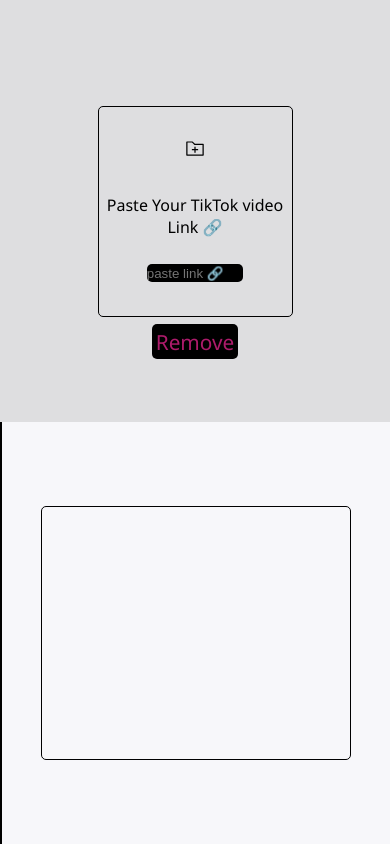
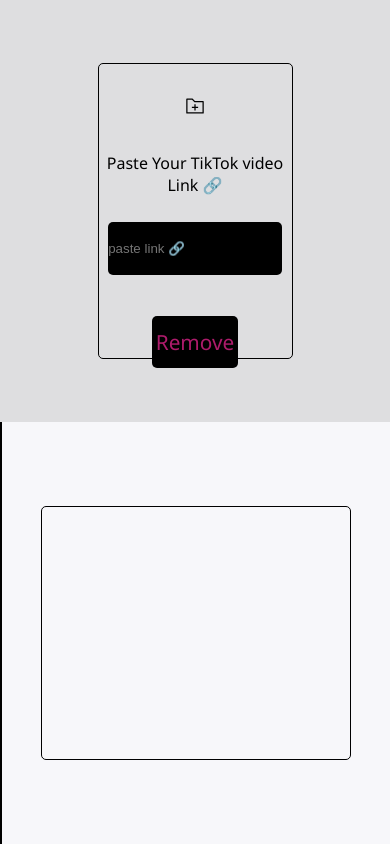
Before and after one commit to optimus-prime-coder/Tiktok_watermark_remover, a plain HTML site: page Edit.html in a window 390 px wide. Drawn offline with Linux system fonts and the light colour scheme.

Commit message:
changed width of video(js) and size of input field

```diff
--- a/script.js
+++ b/script.js
@@ -20,7 +20,7 @@
         const info = await response.json()
         title.innerText = info.data.title
         Music.innerText = `Music Title: ${info.data.music_info.title} `
-        videos.innerHTML = `<video src="${info.data.play}" width="100%" height="90%" controls download></video>`
+        videos.innerHTML = `<video src="${info.data.play}" width="100%" height="100%" controls download></video>`
     }
 
 
--- a/style.css
+++ b/style.css
@@ -175,7 +175,7 @@
 }
 
 .editBox{
-    height: 50%;
+    height: 70%;
     width: 50%;
     margin: auto;
     /* display: flex;
@@ -274,3 +274,11 @@
         height: 20%;
     }
  }
+
+
+ @media screen and (min-width:180px) and (max-width:480px) {
+    input{
+        width: 90%;
+        height: 20%;
+    }
+ }
```
